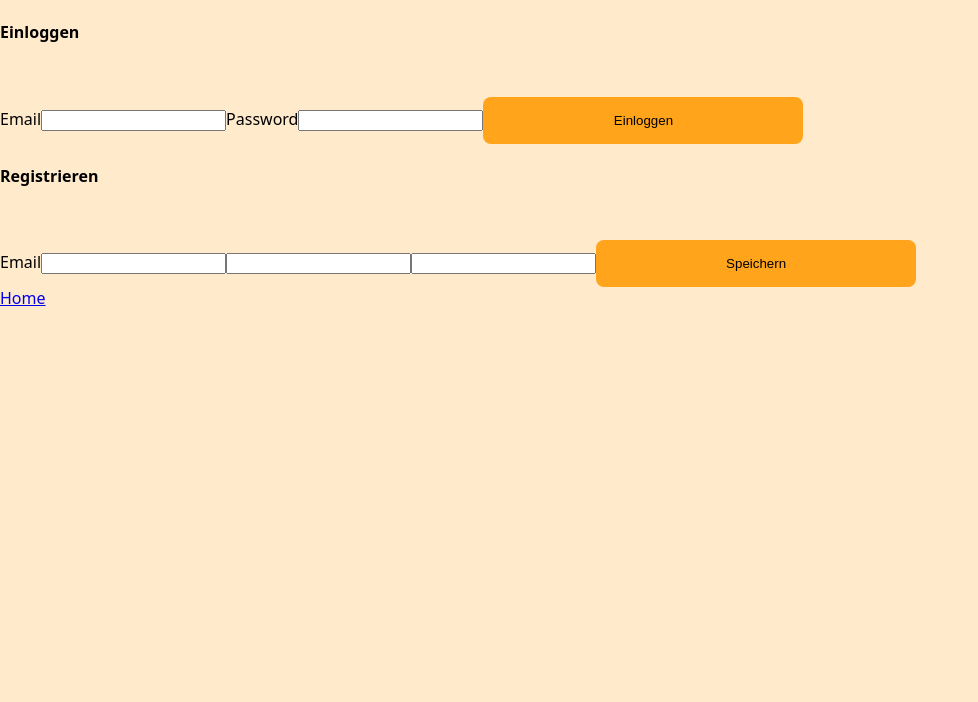
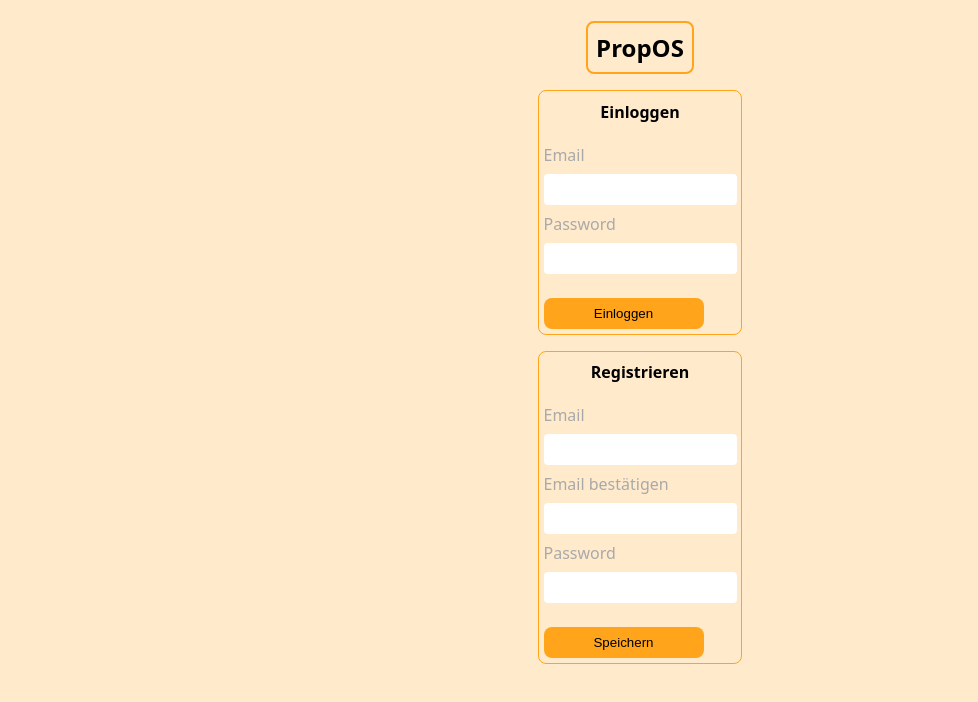
Before and after one commit to MariaRiosNavarro/mobileSimulation-propOS, a Next.js app: page / in a window 1280 px wide. Shown: the top 702 px of the page, without its empty margins (0-978 px from the left). Built offline with nearby package versions, Linux system fonts and the light colour scheme.

Commit message:
Add Styles

```diff
--- a/components/Login/index.js
+++ b/components/Login/index.js
@@ -3,12 +3,51 @@ import { useState } from "react";
 import { useRouter } from "next/router";
 import Button from "../Button";
 
-const StyledBigContainer = styled.div``;
-const StyledSectionContainer = styled.div``;
-const StyledSectionHeading = styled.h4``;
-const StyledForm = styled.form``;
-const StyledLabel = styled.label``;
-const StyledInput = styled.input``;
+const StyledBigContainer = styled.div`
+  display: flex;
+  flex-direction: column;
+  align-items: center;
+  justify-content: center;
+  gap: 1rem;
+`;
+const StyledSectionContainer = styled.div`
+  display: flex;
+  flex-direction: column;
+  border: 1px solid var(--primary-color);
+  padding: 0.3rem;
+  border-radius: 8px;
+`;
+const StyledSectionHeading = styled.h4`
+  text-align: center;
+  margin-top: 0.3rem;
+`;
+const StyledForm = styled.form`
+  display: flex;
+  flex-direction: column;
+  gap: 0.5rem;
+`;
+const StyledLabel = styled.label`
+  font-weight: 500;
+  color: darkgray;
+`;
+const StyledInput = styled.input`
+  border-radius: 4px;
+  border: none;
+  padding: 0.5rem;
+`;
+
+const StyledButton = styled.button`
+  width: 10rem;
+  margin-top: 1rem;
+  background-color: var(--primary-color);
+  border: none;
+  border-radius: 8px;
+  padding: 0.5rem;
+
+  &:hover {
+    background-color: var(--hover-color);
+  }
+`;
 
 export default function LoginPage() {
   const router = useRouter();
@@ -49,7 +88,7 @@ export default function LoginPage() {
               id="loginPassword"
               name="loginPassword"
             ></StyledInput>
-            <Button type="submit" name={"Einloggen"} />
+            <StyledButton type="submit">Einloggen</StyledButton>
           </StyledForm>
         </StyledSectionContainer>
         <StyledSectionContainer>
@@ -61,19 +100,21 @@ export default function LoginPage() {
               id="registrationEmail"
               name="registrationEmail"
             ></StyledInput>
-            <StyledLabel htmlFor="registrationEmailConfirmation"></StyledLabel>
+            <StyledLabel htmlFor="registrationEmailConfirmation">
+              Email bestätigen
+            </StyledLabel>
             <StyledInput
               type="email"
               id="registrationEmailConfirmation"
               name="registrationEmailConfirmation"
             ></StyledInput>
-            <StyledLabel htmlFor="registrationPassword"></StyledLabel>
+            <StyledLabel htmlFor="registrationPassword">Password</StyledLabel>
             <StyledInput
               type="password"
               id="registrationPassword"
               name="registrationPassword"
             ></StyledInput>
-            <Button type="submit" name={"Speichern"} />
+            <StyledButton type="submit">Speichern</StyledButton>
           </StyledForm>
         </StyledSectionContainer>
       </StyledBigContainer>
--- a/pages/index.js
+++ b/pages/index.js
@@ -1,18 +1,37 @@
 import styled from "styled-components";
 import Link from "next/link";
 import LoginPage from "../components/Login";
-
 import { ThemeContext } from "./_app";
 import { useContext } from "react";
 import { StyledAppHeading } from "../components/Layout";
+
+const StyledAppTitle = styled.h1`
+  text-align: center;
+  font-size: x-large;
+  border-radius: 8px;
+  border: 2px solid var(--primary-color);
+  display: inline;
+  align-items: center;
+  padding: 0.5rem;
+`;
+
+const StyledAppContainer = styled.div`
+  margin-top: 0.3rem;
+  display: flex;
+  flex-direction: column;
+  align-items: center;
+  justify-content: center;
+`;
 
 //----------------------------------------------- FUNCTION------------HERE
 
 export default function indexPage() {
   return (
     <>
-      <LoginPage />
-      <Link href={"/home"}>Home</Link>
+      <StyledAppContainer>
+        <StyledAppTitle>PropOS</StyledAppTitle>
+        <LoginPage />
+      </StyledAppContainer>
     </>
   );
 }
```
